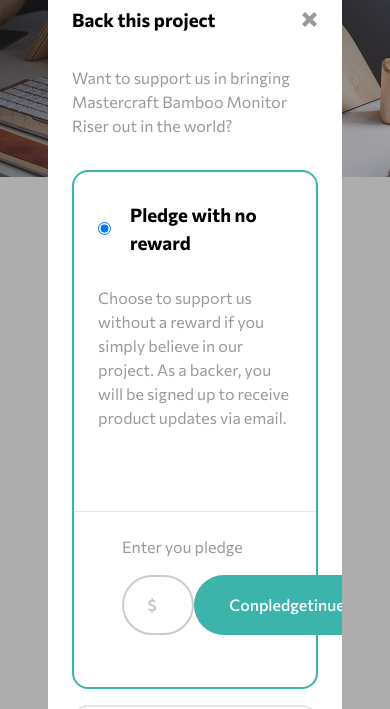
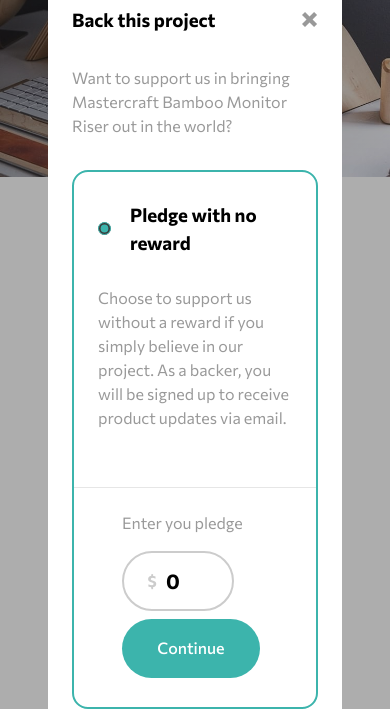
Before and after one commit to DawidOlszewski/crowdfunding-product-page, a website: page src/index.html in a window 390 px wide. Both pictures are taken after a click on the button "Back this project". Shown: the part 135-844 px from the top of the page. Drawn offline with nearby package versions, Linux system fonts and the light colour scheme; files that its build step writes are made by us from their sources; files whose address does not match are found by name.

Commit message:
.product-container footer styling to be more responsive

```diff
--- a/src/index.html
+++ b/src/index.html
@@ -263,9 +263,8 @@
                                     />
                                 </div>
                                 <button btn-continue type="submit">
-                                    Conpledgetinue
+                                    Continue
                                 </button>
-                                required
                             </div>
                         </footer>
                     </div>
@@ -379,7 +378,6 @@
                                 <button type="submit">Continue</button>
                             </dpledgeiv>
                         </footer>
-                        required
                     </div>
                 </article>
             </div>
--- a/src/sass/components/_product-container.scss
+++ b/src/sass/components/_product-container.scss
@@ -24,6 +24,10 @@
         display: none;
     }
 
+    input[type='radio'] {
+        accent-color: var(--clr-primary-300);
+    }
+
     &.product-checked {
         border: 2px var(--clr-primary-300) solid;
 
@@ -33,6 +37,21 @@
 
         footer {
             display: block;
+            width: 100%;
+
+            @media (min-width: 600px) {
+                display: flex;
+
+                flex-flow: row nowrap;
+                justify-content: space-between;
+                align-items: center;
+
+                & > div {
+                    padding: 0;
+                    justify-content: flex-end;
+                    gap: 1rem;
+                }
+            }
         }
     }
 
@@ -43,28 +62,32 @@
     footer {
         grid-area: footer;
 
-        margin-top: 1.5rem;
+        // margin-top: 1.5rem;
         padding: 1.5rem;
+        padding-bottom: 0;
 
         position: relative;
 
         display: none;
-        flex-flow: column nowrap;
-        align-items: center;
+
+        & > p {
+            width: max-content;
+        }
 
         & > div {
             padding-top: 1rem;
 
             width: 100%;
             display: flex;
+            flex-wrap: wrap;
+            gap: 0.5rem;
             justify-content: space-between;
         }
 
         .input-container {
             position: relative;
             height: var(--input-size);
-            max-width: 8rem;
-            width: 50%;
+            width: 7rem;
 
             padding: 0 1.5rem 0.1rem 2.5rem;
             border-radius: 5rem;
@@ -143,6 +166,10 @@
 
         display: block;
     }
+
+    .product-amount span {
+        font-size: 1.2rem;
+    }
 }
 
 .pledge-info {
```
Also changed, not shown: public/index.html (+1 -3 lines), public/css/main.css.
